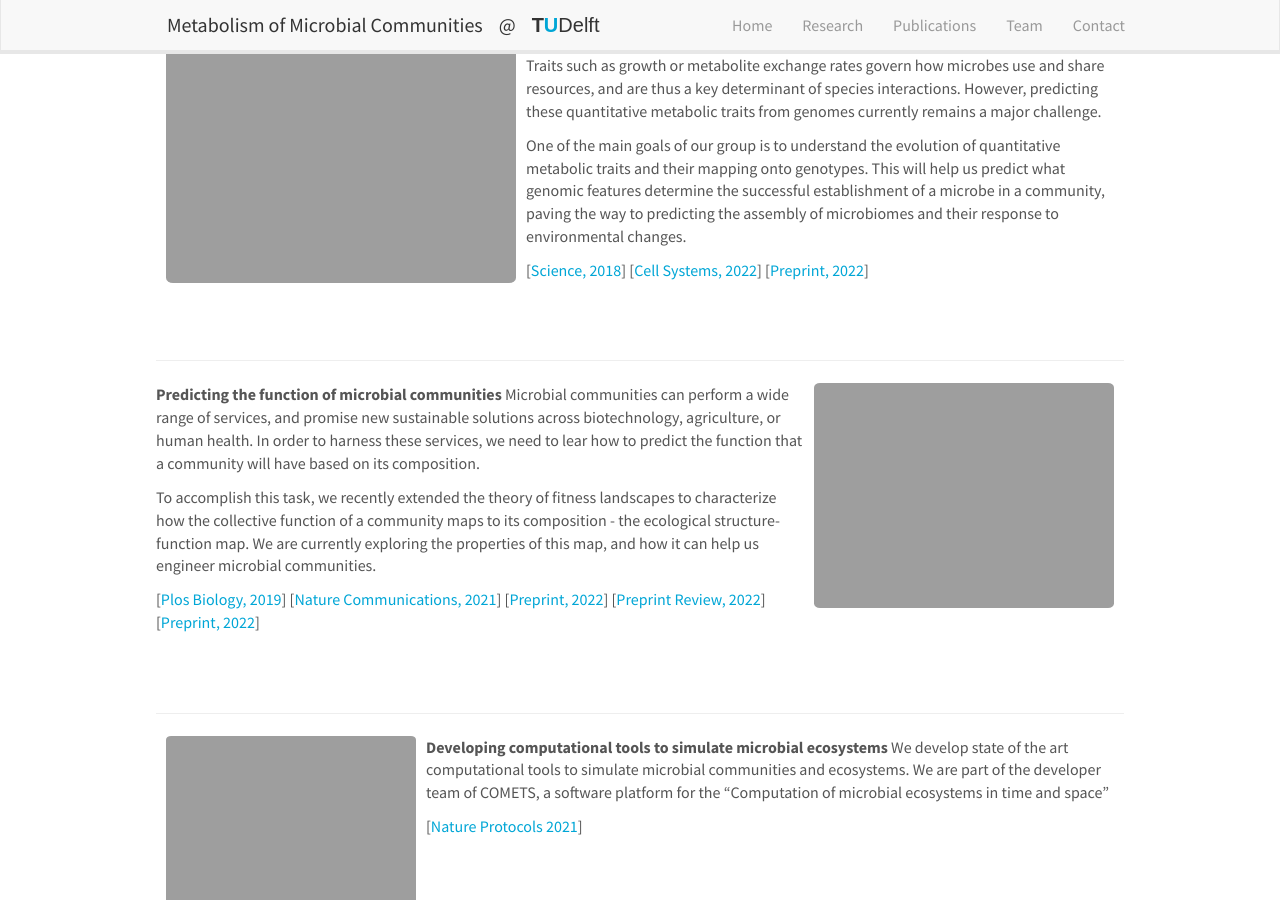
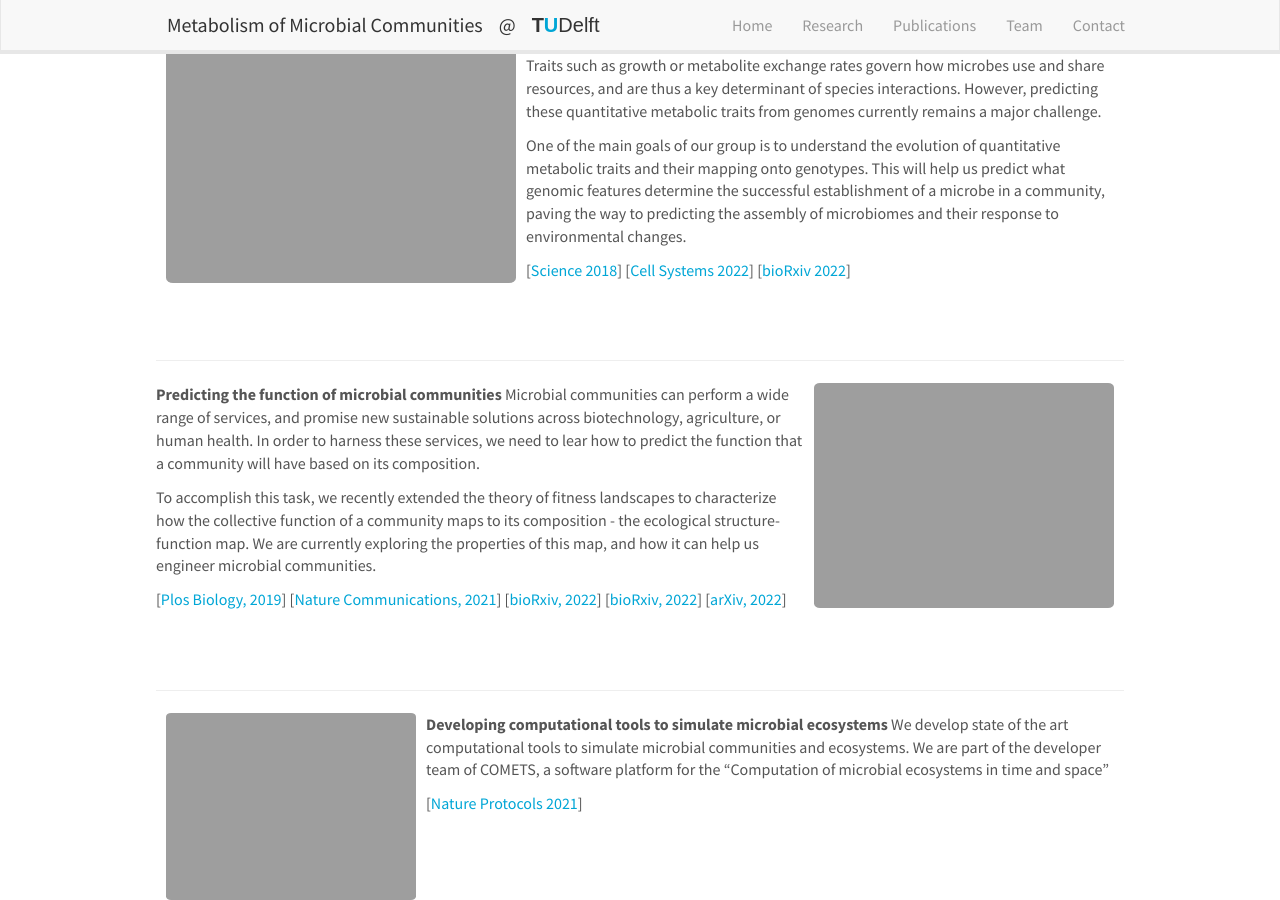
Before and after one commit to djbajic/djbajic.github.io, a Jekyll site: the page built from _pages/research.md, in a window 1280 px wide and 900 px high, scrolled down 309 px. Built offline with Jekyll 4.4.1, drawn with Linux system fonts in a browser that asks for light colours; nearby versions of some CDN libraries; comment, search, counter and statistics services are not loaded; some of the changed text lies outside the part shown.

Commit message:
small fix in research page

```diff
--- a/_pages/research.md
+++ b/_pages/research.md
@@ -24,9 +24,9 @@ Traits such as growth or metabolite exchange rates govern how microbes use and s
 
 One of the main goals of our group is to understand the evolution of quantitative metabolic traits and their mapping onto genotypes. This will help us predict what genomic features determine the successful establishment of a microbe in a community, paving the way to predicting the assembly of microbiomes and their response to environmental changes.
 
-[[Science, 2018](https://www.science.org/doi/abs/10.1126/science.aat1168)]
-[[Cell Systems, 2022](https://www.sciencedirect.com/science/article/pii/S2405471221003793)]
-[[Preprint, 2022](https://www.biorxiv.org/content/10.1101/2022.05.20.492860v2)]
+[[Science 2018](https://www.science.org/doi/abs/10.1126/science.aat1168)]
+[[Cell Systems 2022](https://www.sciencedirect.com/science/article/pii/S2405471221003793)]
+[[bioRxiv 2022](https://www.biorxiv.org/content/10.1101/2022.05.20.492860v2)]
 
 <br/><br/>
 
@@ -41,9 +41,9 @@ To accomplish this task, we recently extended the theory of fitness landscapes t
 
 [[Plos Biology, 2019](https://journals.plos.org/plosbiology/article?id=10.1371/journal.pbio.3000550)]
 [[Nature Communications, 2021](https://www.nature.com/articles/s41467-021-21844-7)]
-[[Preprint, 2022](https://www.biorxiv.org/content/10.1101/2022.06.21.496987v1)]
-[[Preprint Review, 2022](https://ecoevorxiv.org/repository/view/3721/)]
-[[Preprint, 2022](https://arxiv.org/abs/2210.03677)]
+[[bioRxiv, 2022](https://www.biorxiv.org/content/10.1101/2022.06.21.496987v1)]
+[[bioRxiv, 2022](https://ecoevorxiv.org/repository/view/3721/)]
+[[arXiv, 2022](https://arxiv.org/abs/2210.03677)]
 
 <br/><br/>
 
```
Also changed, not shown: other parts of _pages/research.md (+2 -2 lines).
